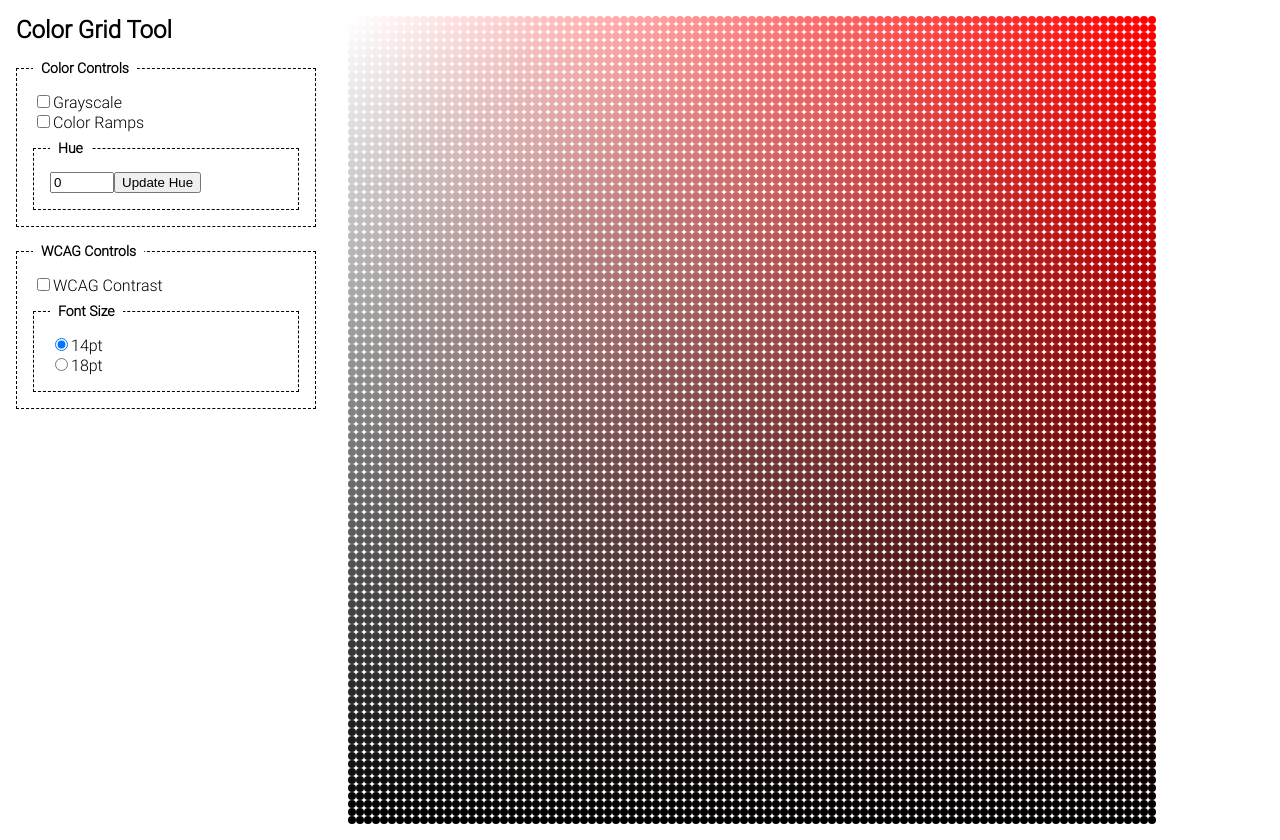
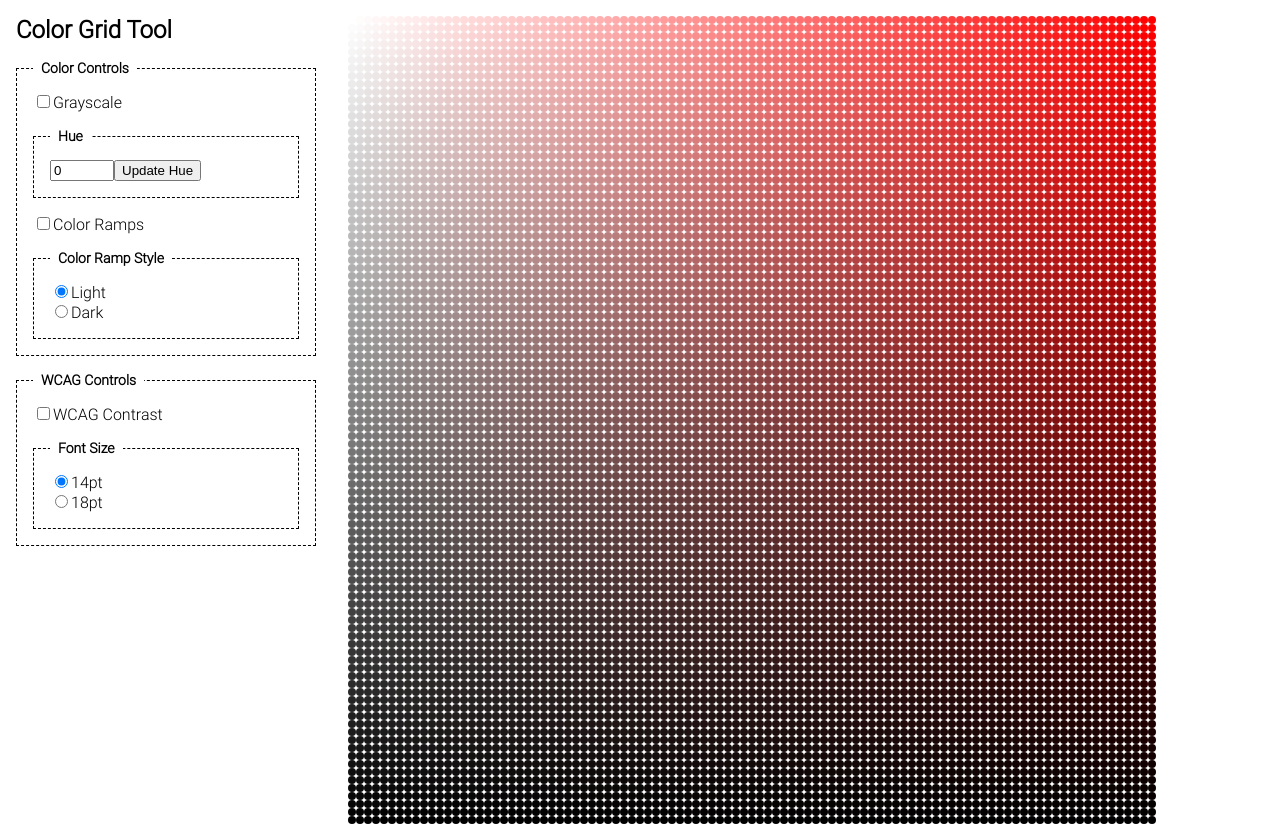
Before and after one commit to ReidBraswell/color-grid-tool, a React (Create React App) app: page / in a window 1280 px wide. Built offline with nearby package versions, Linux system fonts and the light colour scheme.

Commit message:
added color ramp style for light and dark color ramps (#6)

```diff
--- a/src/App.scss
+++ b/src/App.scss
@@ -45,7 +45,11 @@ fieldset {
   }
 
   fieldset {
-    margin-top: 0.5rem;
+    margin: 1rem 0;
+
+    &:last-of-type {
+      margin-bottom: 0;
+    }
   }
 }
 
--- a/src/App.tsx
+++ b/src/App.tsx
@@ -8,6 +8,7 @@ import './App.scss';
 
 type AppProps = {};
 type AppState = {
+  colorRampStyle: string;
   fontSize: string;
   hue: number;
   hueValue: number;
@@ -22,6 +23,7 @@ class App extends React.Component<AppProps, AppState> {
   constructor(props: AppProps) {
     super(props);
     this.state = {
+      colorRampStyle: 'light',
       fontSize: '14',
       hue: 0,
       hueValue: 0,
@@ -96,8 +98,14 @@ class App extends React.Component<AppProps, AppState> {
     this.setState({ showColorRamps: target.checked }, this.updateLocalStorage);
   };
 
+  handleColorRampStyleChange = (e: React.FormEvent<EventTarget>) => {
+    const target = e.target as HTMLInputElement;
+    this.setState({ colorRampStyle: target.value }, this.updateLocalStorage);
+  };
+
   render() {
     const {
+      colorRampStyle,
       fontSize,
       hue,
       hueValue,
@@ -110,13 +118,15 @@ class App extends React.Component<AppProps, AppState> {
         <aside className="form-grid">
           <h1>Color Grid Tool</h1>
           <ColorControls
+            hueValue={hueValue}
+            handleHueChange={this.handleHueChange}
+            handleHueSubmit={this.handleHueSubmit}
             showGrayscale={showGrayscale}
             handleGrayscaleChange={this.handleGrayscaleChange}
             showColorRamps={showColorRamps}
             handleColorRampsChange={this.handleColorRampsChange}
-            hueValue={hueValue}
-            handleHueChange={this.handleHueChange}
-            handleHueSubmit={this.handleHueSubmit}
+            colorRampStyle={colorRampStyle}
+            handleColorRampStyleChange={this.handleColorRampStyleChange}
           />
           <WcagControls
             fontSize={fontSize}
@@ -126,6 +136,7 @@ class App extends React.Component<AppProps, AppState> {
           />
         </aside>
         <DotGrid
+          colorRampStyle={colorRampStyle}
           fontSize={fontSize}
           hue={hue}
           showWcagContrast={showWcagContrast}
--- a/src/Controls/ColorControls.tsx
+++ b/src/Controls/ColorControls.tsx
@@ -1,23 +1,27 @@
 import * as React from 'react';
 
 interface ColorControlsProps {
+  hueValue: number;
+  handleHueChange: (e: React.FormEvent<EventTarget>) => void;
+  handleHueSubmit: (e: React.FormEvent<EventTarget>) => void;
   showGrayscale: boolean;
   handleGrayscaleChange: (e: React.FormEvent<EventTarget>) => void;
   showColorRamps: boolean;
   handleColorRampsChange: (e: React.FormEvent<EventTarget>) => void;
-  hueValue: number;
-  handleHueChange: (e: React.FormEvent<EventTarget>) => void;
-  handleHueSubmit: (e: React.FormEvent<EventTarget>) => void;
+  colorRampStyle: string;
+  handleColorRampStyleChange: (e: React.FormEvent<EventTarget>) => void;
 }
 
 function ColorControls({
+  hueValue,
+  handleHueChange,
+  handleHueSubmit,
   showGrayscale,
   handleGrayscaleChange,
   showColorRamps,
   handleColorRampsChange,
-  hueValue,
-  handleHueChange,
-  handleHueSubmit
+  colorRampStyle,
+  handleColorRampStyleChange
 }: ColorControlsProps) {
   return (
     <form noValidate onSubmit={handleHueSubmit}>
@@ -34,6 +38,18 @@ function ColorControls({
           />
           <label htmlFor="showGrayscale">Grayscale</label>
         </div>
+        <fieldset>
+          <legend>Hue</legend>
+          <input
+            type="number"
+            min="0"
+            max="360"
+            step="1"
+            value={hueValue}
+            onChange={handleHueChange}
+          />
+          <button type="submit">Update Hue</button>
+        </fieldset>
         <div>
           <input
             id="showColorRamps"
@@ -46,16 +62,29 @@ function ColorControls({
           <label htmlFor="showColorRamps">Color Ramps</label>
         </div>
         <fieldset>
-          <legend>Hue</legend>
-          <input
-            type="number"
-            min="0"
-            max="360"
-            step="1"
-            value={hueValue}
-            onChange={handleHueChange}
-          />
-          <button type="submit">Update Hue</button>
+          <legend>Color Ramp Style</legend>
+          <div>
+            <input
+              id="light"
+              type="radio"
+              name="colorRampStyle"
+              value="light"
+              checked={colorRampStyle === 'light'}
+              onChange={handleColorRampStyleChange}
+            />
+            <label htmlFor="light">Light</label>
+          </div>
+          <div>
+            <input
+              id="dark"
+              type="radio"
+              name="colorRampStyle"
+              value="dark"
+              checked={colorRampStyle === 'dark'}
+              onChange={handleColorRampStyleChange}
+            />
+            <label htmlFor="dark">Dark</label>
+          </div>
         </fieldset>
       </fieldset>
     </form>
--- a/src/DotGrid/DotGrid.tsx
+++ b/src/DotGrid/DotGrid.tsx
@@ -6,6 +6,7 @@ import Dot from './Dot';
 import './DotGrid.css';
 
 interface DotGridProps {
+  colorRampStyle: string;
   fontSize: string;
   hue: number;
   showWcagContrast: boolean;
@@ -14,6 +15,7 @@ interface DotGridProps {
 }
 
 function DotGrid({
+  colorRampStyle,
   fontSize,
   hue,
   showWcagContrast,
@@ -24,6 +26,7 @@ function DotGrid({
   for (let v = 100; v >= 0; v--) {
     for (let s = 0; s <= 100; s++) {
       const backgroundColor = generateBackgroundColor({
+        colorRampStyle,
         fontSize,
         showWcagContrast,
         showGrayscale,
--- a/src/utilities/colorToGrayscaleHex.ts
+++ b/src/utilities/colorToGrayscaleHex.ts
@@ -15,8 +15,8 @@ export const GRAYSCALE_VALUES = [
 
 function colorToGrayscaleHex(color: tinycolor.Instance): string {
   const { r, g, b } = color.toRgb();
-  const grey = r * 0.3 + g * 0.59 + b * 0.11;
-  return tinycolor({ r: grey, g: grey, b: grey }).toHexString();
+  const gray = r * 0.3 + g * 0.59 + b * 0.11;
+  return tinycolor({ r: gray, g: gray, b: gray }).toHexString();
 }
 
 export default colorToGrayscaleHex;
--- a/src/utilities/colorToLab.ts
+++ b/src/utilities/colorToLab.ts
@@ -1,6 +1,6 @@
 import tinycolor from 'tinycolor2';
 
-export const L_VALUES = [
+export const DARK_L_VALUES = [
   96, // 50
   88, // 100
   80, // 200
@@ -11,6 +11,19 @@ export const L_VALUES = [
   30, // 700
   21, // 800
   15 // 900
+];
+
+export const LIGHT_L_VALUES = [
+  97, // 50
+  93, // 100
+  88, // 200
+  82, // 300
+  75, // 400
+  67, // 500
+  57, // 600
+  45, // 700
+  35, // 800
+  27 // 900
 ];
 
 interface rgb {
--- a/src/utilities/generateBackgroundColor.ts
+++ b/src/utilities/generateBackgroundColor.ts
@@ -1,10 +1,14 @@
 import tinycolor from 'tinycolor2';
 
-import colorToLab, { L_VALUES } from '../utilities/colorToLab';
+import colorToLab, {
+  DARK_L_VALUES,
+  LIGHT_L_VALUES
+} from '../utilities/colorToLab';
 import colorToGrayscaleHex from '../utilities/colorToGrayscaleHex';
 import checkIsReadable from './checkIsReadable';
 
 interface GenerateBackgroundColor {
+  colorRampStyle: string;
   fontSize: string;
   h: number;
   s: number;
@@ -15,6 +19,7 @@ interface GenerateBackgroundColor {
 }
 
 export default function generateBackgroundColor({
+  colorRampStyle,
   fontSize,
   h,
   s,
@@ -33,6 +38,8 @@ export default function generateBackgroundColor({
   }
 
   if (showColorRamps) {
+    const L_VALUES =
+      colorRampStyle === 'light' ? LIGHT_L_VALUES : DARK_L_VALUES;
     return L_VALUES.indexOf(Math.round(l)) > -1
       ? showWcagContrast && !isReadable
         ? '#fff'
```
Also changed, not shown: package.json (+4 -3 lines), 1 other file (tests, documents, lock files or other folders).
